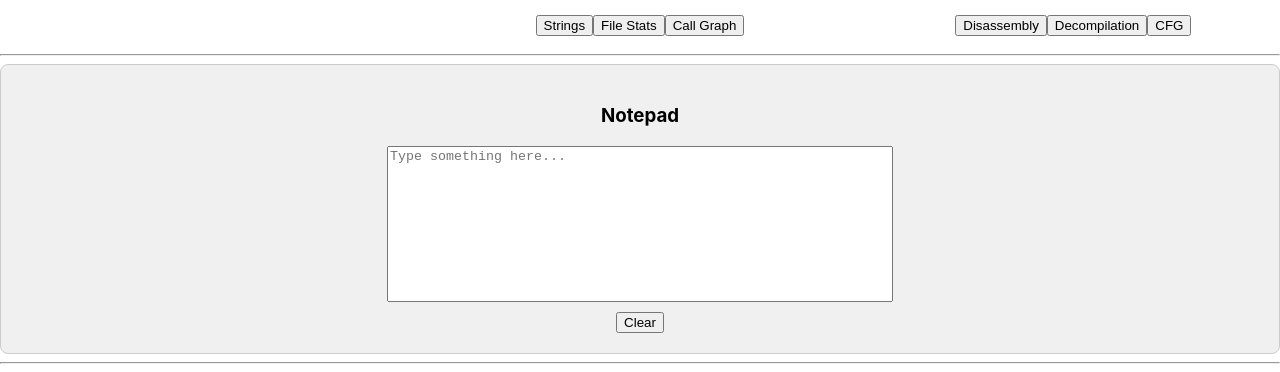
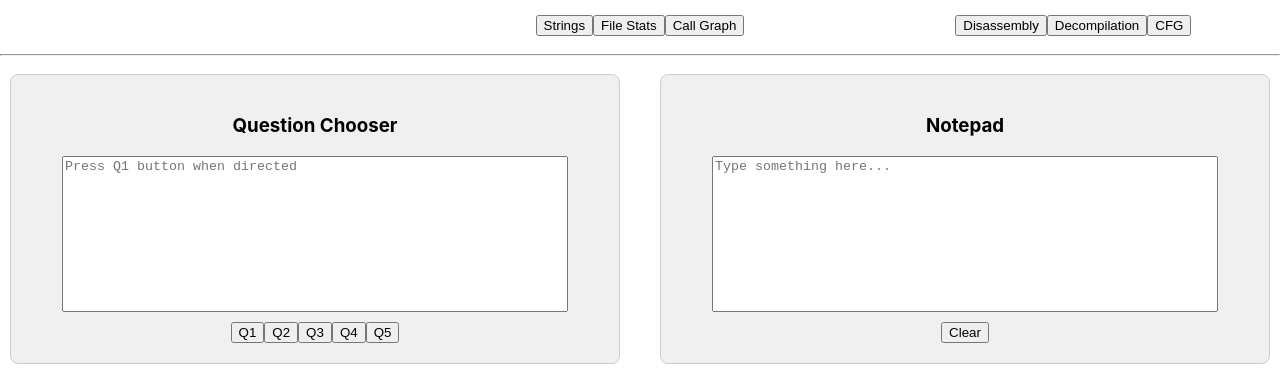
Before and after one commit to AugCogVR/cogbre-web, a React (Create React App) app in the folder cogbreweb/: page / in a window 1280 px wide. Shown: the part 428-800 px from the top of the page. Built offline with nearby package versions, Linux system fonts and the light colour scheme; no server answers.

Commit message:
add question chooser to UI

```diff
--- a/cogbreweb/src/App.js
+++ b/cogbreweb/src/App.js
@@ -10,6 +10,7 @@ import
   buildBinaryMap,
   ensureBinaryInfo,
 } from './models/NexusClient';
+import QuestionChooser from './components/QuestionChooser';
 import Notepad from './components/Notepad';
 import MessageBox from './components/MessageBox';
 import ImageBox from './components/ImageBox';
@@ -355,6 +356,13 @@ function App()
     console.log('CFG YAY');
   }
 
+  // Handle when the question chooser changes
+  async function handleQuestionChooserChange(contents)
+  {
+    // console.log(`QUESTION CHOOSER CHANGE: ${contents}`);
+    await nexusSync(['session_update', 'event', 'question_select', contents]);
+  }
+
   // Handle when the notepad contents change
   async function handleNotepadChange(contents)
   {
@@ -476,7 +484,14 @@ function App()
 
       <hr />
 
-      <Notepad externalChange={handleNotepadChange} />
+      <div className="column-container">
+        <div className="column">
+          <QuestionChooser externalChange={handleQuestionChooserChange} />
+        </div>
+        <div className="column">
+          <Notepad externalChange={handleNotepadChange} />
+        </div>
+      </div>
 
       <hr />
 
--- /dev/null
+++ b/cogbreweb/src/components/QuestionChooser.js
@@ -0,0 +1,93 @@
+import React, { useState } from "react";
+
+function QuestionChooser({ externalChange })
+{
+  // State to store the content of the notepad
+  const [content, setContent] = useState("");
+
+  // Function to handle pressing Q1 button
+  function handleQ1()
+  {
+    setContent("Question 1:\n\nIn this program, an input is considered correct when a function that asks for an input returns that input value instead of zero. What specific input does the function part1a require to return a nonzero value?");
+
+    // Call the function to notify an external entity of a change
+    if (externalChange)
+    {
+      externalChange("1");
+    }
+  };
+
+  // Function to handle pressing Q2 button
+  function handleQ2()
+  {
+    setContent("Question 2:\n\nWhat final value is returned by part1d when the input to part1a is correct?");
+
+    // Call the function to notify an external entity of a change
+    if (externalChange)
+    {
+      externalChange("2");
+    }
+  };
+
+  // Function to handle pressing Q3 button
+  function handleQ3()
+  {
+    setContent("Question 3:\n\nWhat final value is returned by part3d when the input to part3a is correct?");
+
+    // Call the function to notify an external entity of a change
+    if (externalChange)
+    {
+      externalChange("3");
+    }
+  };
+
+  // Function to handle pressing Q4 button
+  function handleQ4()
+  {
+    setContent("Question 4:\n\nWhat final value is returned by part4e when the required inputs are correct?");
+
+    // Call the function to notify an external entity of a change
+    if (externalChange)
+    {
+      externalChange("4");
+    }
+  };
+
+  // Function to handle pressing Q5 button
+  function handleQ5()
+  {
+    setContent("Question 5:\n\nHow many times is the function part1a called if the part1d function fully executes (you examined this chain of functions in question 2)?");
+
+    // Call the function to notify an external entity of a change
+    if (externalChange)
+    {
+      externalChange("5");
+    }
+  };
+
+  return (
+    <div className="box">
+      <h3>Question Chooser</h3>
+      <textarea
+        value={content}            // Controlled component with value tied to state
+        style={{
+            width: '500px',
+            height: '150px',
+            resize: 'none',
+            overflowX: 'scroll',
+            overflowY: 'scroll',
+            marginBottom: '5px',
+        }}
+        placeholder="Press Q1 button when directed"
+      />
+      <br />
+      <button onClick={handleQ1}>Q1</button>
+      <button onClick={handleQ2}>Q2</button>
+      <button onClick={handleQ3}>Q3</button>
+      <button onClick={handleQ4}>Q4</button>
+      <button onClick={handleQ5}>Q5</button>
+    </div>
+  );
+};
+
+export default QuestionChooser;
```
